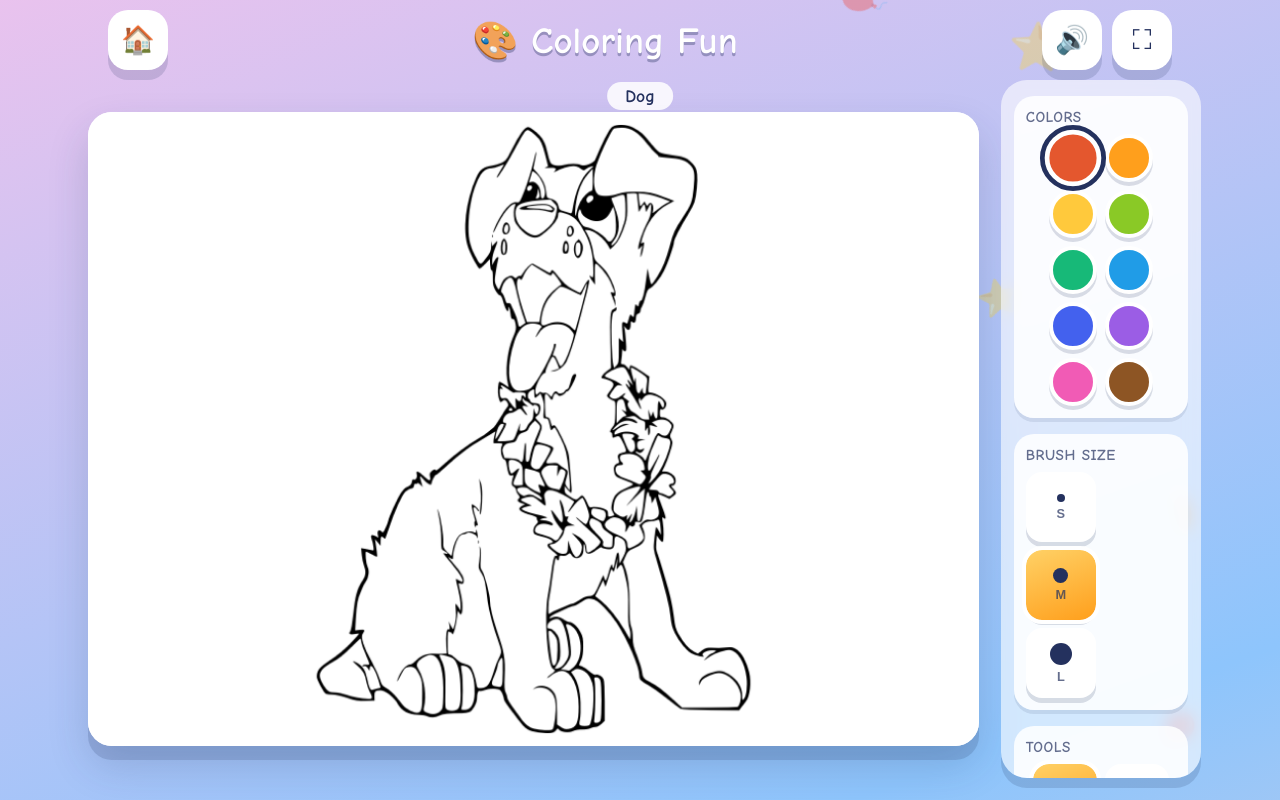
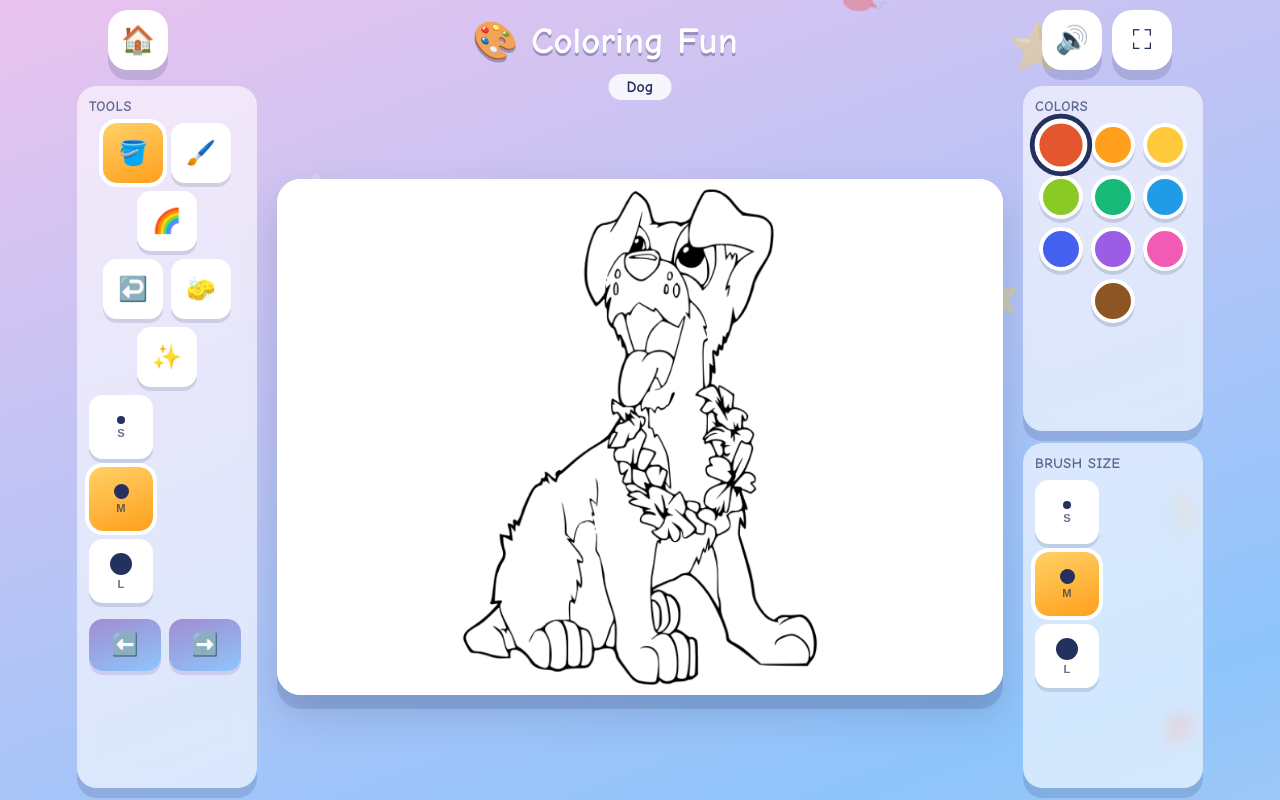
Before and after one commit to salehin25/tot-play, a plain HTML site: page games/coloring.html in a window 1280 px wide. Drawn offline with Linux system fonts and the light colour scheme.

Commit message:
Coloring: two side panels (left=Tools with sizes/nav, right=Colors+Sizes), each independently scrollable

```diff
--- a/games/coloring.html
+++ b/games/coloring.html
@@ -13,34 +13,34 @@
         main.stage {
             flex-direction: row;
             align-items: stretch;
-            padding-bottom: calc(max(14px, env(safe-area-inset-bottom)) + 8px);
+            padding: clamp(10px, 1.5vh, 20px);
+            gap: clamp(12px, 2vw, 20px);
         }
 
         .pic-name {
             position: absolute;
-            top: calc(max(10px, env(safe-area-inset-top)) + clamp(52px, 9vh, 80px));
+            top: calc(max(10px, env(safe-area-inset-top)) + clamp(48px, 8vh, 70px));
             left: 50%;
             transform: translateX(-50%);
             background: rgba(255, 255, 255, 0.85);
             padding: 4px 18px;
             border-radius: 999px;
             font-weight: 800;
-            font-size: clamp(0.85rem, 2.2vh, 1.15rem);
+            font-size: clamp(0.8rem, 2vh, 1.1rem);
             z-index: 10;
             color: var(--ink);
         }
 
         .canvas-wrap {
             flex: 1;
+            min-width: 0;
             min-height: 0;
-            min-width: 0;
             display: grid;
             place-items: center;
-            position: relative;
         }
 
         #paint {
-            max-width: 98%;
+            max-width: 100%;
             max-height: 100%;
             aspect-ratio: 900 / 640;
             border-radius: 24px;
@@ -49,35 +49,34 @@
             touch-action: none;
         }
 
-        .side {
-            width: clamp(160px, 22vw, 200px);
+        .side-panel {
+            width: clamp(140px, 18vw, 180px);
             flex-shrink: 0;
             display: flex;
             flex-direction: column;
-            gap: clamp(12px, 2vh, 20px);
-            padding: clamp(12px, 2vh, 20px) clamp(10px, 1vw, 16px);
-            border-radius: 26px;
+            gap: clamp(10px, 1.5vh, 16px);
+        }
+
+        .panel {
+            flex: 1;
+            min-height: 0;
             background: rgba(255, 255, 255, 0.6);
             -webkit-backdrop-filter: blur(8px);
             backdrop-filter: blur(8px);
-            box-shadow: var(--shadow);
-            overflow-y: auto;
-            max-height: 100%;
-        }
-
-        .panel {
-            background: rgba(255, 255, 255, 0.85);
             border-radius: 20px;
             padding: clamp(10px, 1.5vh, 16px);
-            box-shadow: 0 4px 0 rgba(36, 49, 94, 0.1);
+            box-shadow: var(--shadow);
+            display: flex;
+            flex-direction: column;
+            overflow-y: auto;
         }
 
         .panel-title {
-            font-size: clamp(0.75rem, 2vh, 0.95rem);
+            font-size: clamp(0.7rem, 1.8vh, 0.9rem);
             font-weight: 800;
             color: var(--ink);
             opacity: 0.7;
-            margin-bottom: clamp(8px, 1vh, 12px);
+            margin-bottom: clamp(6px, 1vh, 10px);
             text-transform: uppercase;
             letter-spacing: 0.5px;
         }
@@ -85,13 +84,13 @@
         .palette {
             display: flex;
             flex-wrap: wrap;
-            gap: clamp(8px, 1vh, 12px);
+            gap: clamp(6px, 1vh, 10px);
             justify-content: center;
         }
 
         .swatch {
-            width: clamp(36px, 6vh, 50px);
-            height: clamp(36px, 6vh, 50px);
+            width: clamp(34px, 5.5vh, 48px);
+            height: clamp(34px, 5.5vh, 48px);
             border-radius: 50%;
             border: 4px solid #fff;
             box-shadow: 0 4px 0 rgba(36, 49, 94, 0.16);
@@ -101,7 +100,7 @@
         }
 
         .swatch.selected {
-            transform: scale(1.18);
+            transform: scale(1.2);
             outline-color: var(--ink);
         }
 
@@ -112,17 +111,17 @@
         }
 
         .size-btn {
-            width: clamp(52px, 9vh, 70px);
-            height: clamp(52px, 9vh, 70px);
+            width: clamp(48px, 8vh, 64px);
+            height: clamp(48px, 8vh, 64px);
             border: none;
-            border-radius: 16px;
+            border-radius: 14px;
             background: #fff;
-            box-shadow: 0 5px 0 rgba(36, 49, 94, 0.16);
+            box-shadow: 0 4px 0 rgba(36, 49, 94, 0.14);
             display: flex;
             flex-direction: column;
             align-items: center;
             justify-content: center;
-            gap: 4px;
+            gap: 3px;
             cursor: pointer;
             transition: transform 0.1s;
         }
@@ -136,7 +135,7 @@
         }
 
         .size-label {
-            font-size: clamp(0.6rem, 1.6vh, 0.8rem);
+            font-size: clamp(0.55rem, 1.4vh, 0.75rem);
             font-weight: 800;
             color: var(--ink);
             opacity: 0.7;
@@ -150,24 +149,24 @@
         .tools {
             display: flex;
             flex-direction: column;
-            gap: clamp(8px, 1.2vh, 14px);
+            gap: clamp(6px, 1vh, 10px);
         }
 
         .tool-row {
             display: flex;
-            gap: clamp(8px, 1vh, 12px);
+            gap: clamp(6px, 1vh, 10px);
             flex-wrap: wrap;
             justify-content: center;
         }
 
         .tool {
-            width: clamp(48px, 8vh, 66px);
-            height: clamp(48px, 8vh, 66px);
+            width: clamp(44px, 7.5vh, 60px);
+            height: clamp(44px, 7.5vh, 60px);
             border: none;
-            border-radius: 16px;
+            border-radius: 14px;
             background: #fff;
-            box-shadow: 0 5px 0 rgba(36, 49, 94, 0.16);
-            font-size: clamp(20px, 3.5vh, 28px);
+            box-shadow: 0 4px 0 rgba(36, 49, 94, 0.14);
+            font-size: clamp(18px, 3vh, 26px);
             display: grid;
             place-items: center;
             cursor: pointer;
@@ -188,21 +187,21 @@
 
         .nav-row {
             display: flex;
-            gap: clamp(8px, 1vh, 12px);
+            gap: clamp(6px, 1vh, 10px);
             margin-top: clamp(6px, 1vh, 10px);
         }
 
         .nav-btn {
             flex: 1;
-            max-width: 80px;
-            height: clamp(46px, 7vh, 60px);
+            max-width: 72px;
+            height: clamp(42px, 6.5vh, 56px);
             border: none;
-            border-radius: 16px;
+            border-radius: 14px;
             background: linear-gradient(160deg, #a18cd1, #8ec5fc);
             color: #fff;
-            font-size: clamp(18px, 3vh, 24px);
+            font-size: clamp(16px, 2.8vh, 22px);
             font-weight: 800;
-            box-shadow: 0 5px 0 rgba(161, 140, 209, 0.35);
+            box-shadow: 0 4px 0 rgba(161, 140, 209, 0.3);
             cursor: pointer;
             transition: transform 0.1s;
         }
@@ -211,18 +210,9 @@
 
         @media (orientation: portrait) {
             main.stage { flex-direction: column; }
-            .side {
-                width: 100%;
-                flex-direction: row;
-                flex-wrap: wrap;
-                justify-content: center;
-                max-height: none;
-                border-radius: 20px;
-                padding: 12px;
-            }
+            .side-panel { width: 100%; flex-direction: row; flex-wrap: wrap; }
             .panel { width: 100%; }
             .sizes { flex-direction: row; }
-            .tools { flex-direction: row; }
             #paint { max-height: 100%; max-width: 100%; }
         }
     </style>
@@ -242,20 +232,8 @@
 <span class="pic-name" id="picName">Dog</span>
 
 <main class="stage">
-    <div class="canvas-wrap">
-        <canvas id="paint" aria-label="coloring canvas"></canvas>
-    </div>
-    <aside class="side">
-        <div class="panel">
-            <div class="panel-title">Colors</div>
-            <div class="palette" id="palette"></div>
-        </div>
-
-        <div class="panel">
-            <div class="panel-title">Brush Size</div>
-            <div class="sizes" id="sizes"></div>
-        </div>
-
+    <!-- LEFT PANEL: Tools -->
+    <aside class="side-panel">
         <div class="panel">
             <div class="panel-title">Tools</div>
             <div class="tools">
@@ -266,14 +244,32 @@
                 </div>
                 <div class="tool-row">
                     <button class="tool" id="undoBtn" title="Undo">↩️</button>
-                    <button class="tool" id="clearBtn" title="Clear to blank">🧽</button>
-                    <button class="tool" id="resetBtn" title="Reset to blank (no image)">✨</button>
+                    <button class="tool" id="clearBtn" title="Clear (keep line art)">🧽</button>
+                    <button class="tool" id="resetBtn" title="Reset to blank">✨</button>
+                </div>
+                <div class="sizes" id="sizes"></div>
+                <div class="nav-row">
+                    <button class="nav-btn" id="prevBtn" title="Previous picture">⬅️</button>
+                    <button class="nav-btn" id="nextBtn" title="Next picture">➡️</button>
                 </div>
             </div>
-            <div class="nav-row">
-                <button class="nav-btn" id="prevBtn" title="Previous picture">⬅️</button>
-                <button class="nav-btn" id="nextBtn" title="Next picture">➡️</button>
-            </div>
+        </div>
+    </aside>
+
+    <div class="canvas-wrap">
+        <canvas id="paint" aria-label="coloring canvas"></canvas>
+    </div>
+
+    <!-- RIGHT PANEL: Colors -->
+    <aside class="side-panel">
+        <div class="panel">
+            <div class="panel-title">Colors</div>
+            <div class="palette" id="palette"></div>
+        </div>
+
+        <div class="panel">
+            <div class="panel-title">Brush Size</div>
+            <div class="sizes" id="sizes"></div>
         </div>
     </aside>
 </main>
--- a/js/coloring.js
+++ b/js/coloring.js
@@ -166,8 +166,11 @@
     }
 
     function buildSizes() {
-        const wrap = document.getElementById("sizes");
+        const wrapLeft = document.querySelector("#toolBrush").closest(".side-panel")?.querySelector("#sizes");
+        const wrapRight = document.querySelector(".side-panel:last-of-type #sizes");
+        const wraps = [wrapLeft, wrapRight].filter(Boolean);
         BRUSH_SIZES.forEach((s, i) => {
+            wraps.forEach(wrap => {
                 const b = document.createElement("button");
                 b.className = "size-btn" + (s.width === brushSize ? " active" : "");
                 b.setAttribute("aria-label", "brush size " + s.label);
@@ -186,6 +189,7 @@
                     TotAudio.pick();
                 });
                 wrap.appendChild(b);
+            });
         });
     }
 
--- a/sw.js
+++ b/sw.js
@@ -1,4 +1,4 @@
-const CACHE = "tot-play-v4";
+const CACHE = "tot-play-v5";
 const ASSETS = [
     "./",
     "index.html",
```
Lines whose indentation alone changed are shown as unchanged.
